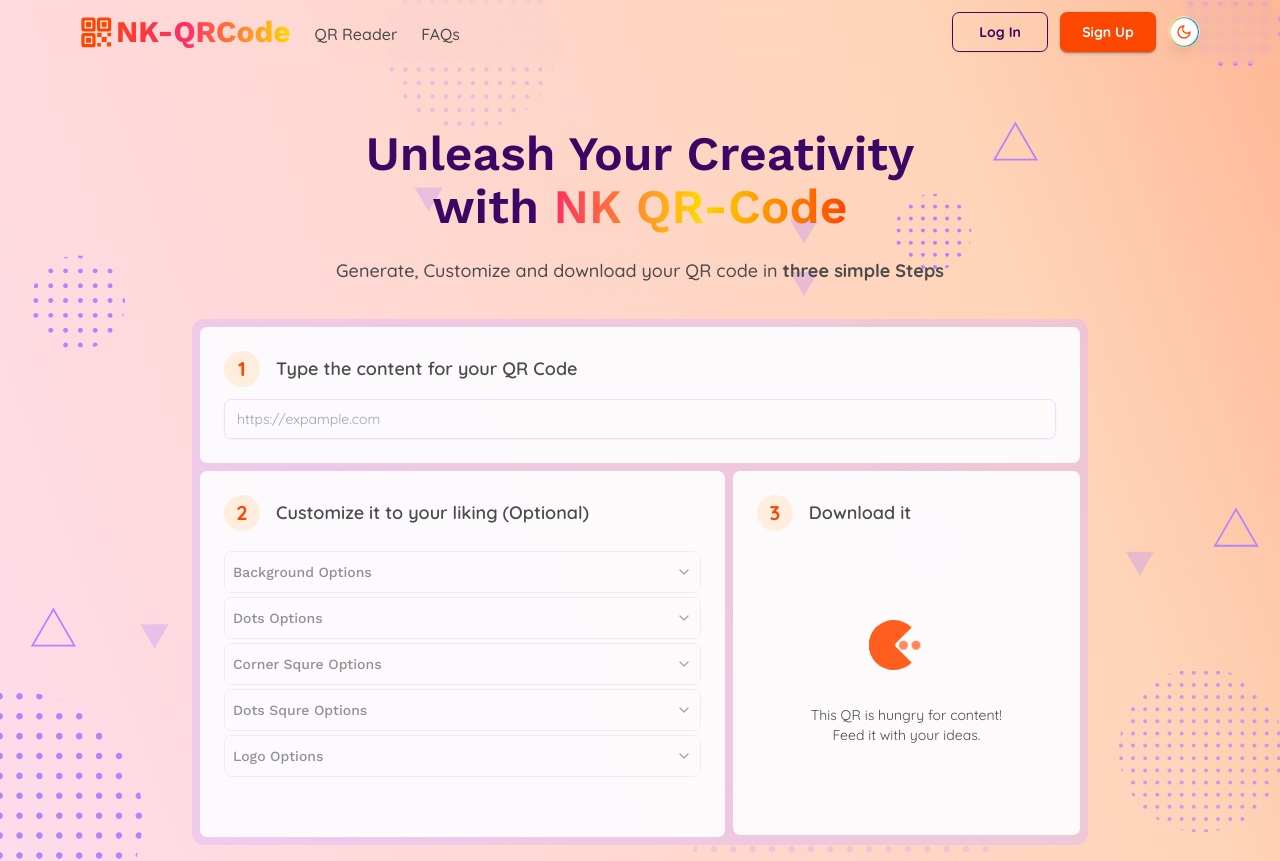
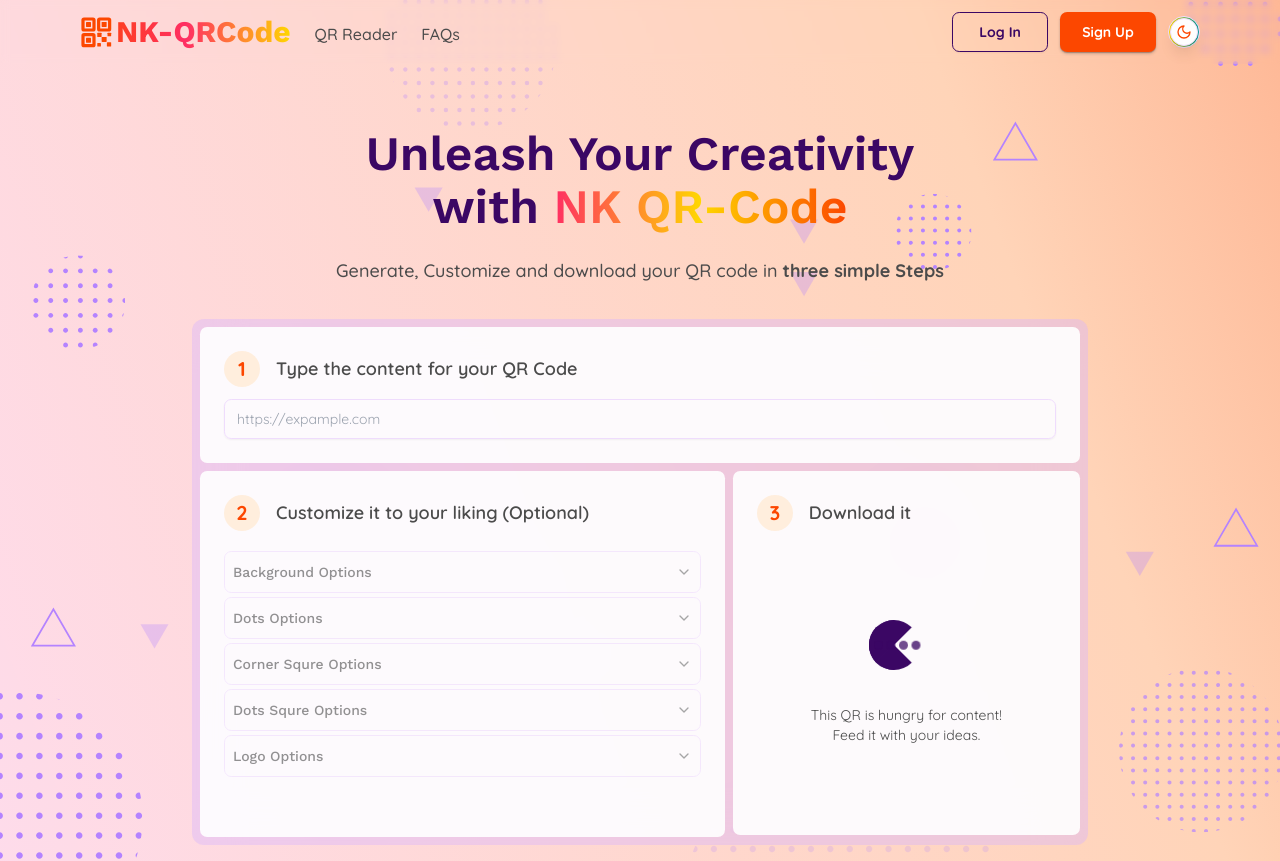
Before and after one commit to nkaryoli/nk_qrCode, a React (Vite) app: page / in a window 1280 px wide. Shown: the top 861 px of the page. Built offline with nearby package versions, Linux system fonts and the light colour scheme; no server answers.

Commit message:
feat: change color of emptyState loader

```diff
--- a/src/features/custom/components/QREmptyState.tsx
+++ b/src/features/custom/components/QREmptyState.tsx
@@ -3,7 +3,7 @@ import { PacmanLoader } from 'react-spinners';
 export default function QREmptyState() {
     return (
         <div className="flex flex-col items-center justify-center p-7.5 text-center h-64 gap-9">
-            <PacmanLoader size={25} color="#FF5E1F" className="-ml-6" speedMultiplier={0.5} />
+            <PacmanLoader size={25} color="#3b0764" className="-ml-6" speedMultiplier={0.5} />
             <p className="text-foreground text-balance">
                 This QR is hungry for content! Feed it with your ideas.
             </p>
```
